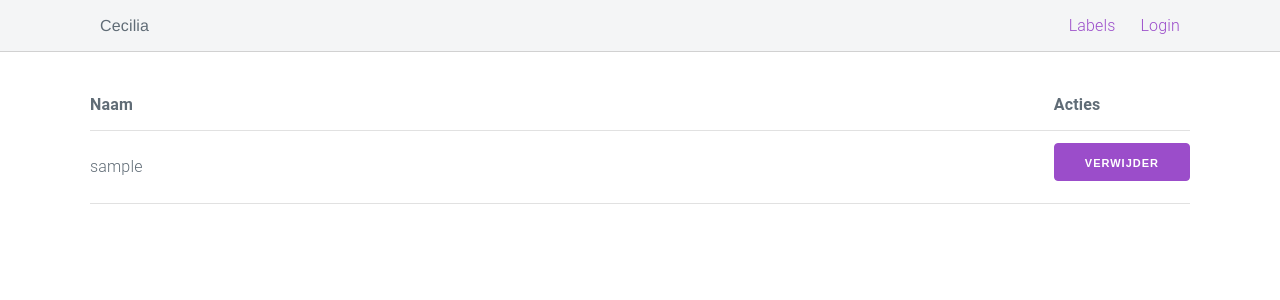
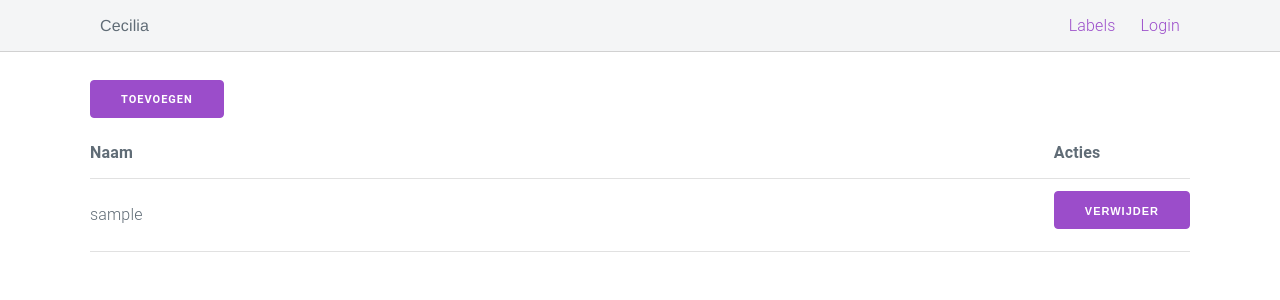
Before and after one commit to seanachaidh/cecilia, a Django app: page /musicmix/admin/users in a window 1280 px wide. Shown: the top 300 px of the page. Run offline with Django 4.2, Linux system fonts and the light colour scheme; tables that the repository leaves empty hold one stand-in row (values such as "Sample post").

Commit message:
users bijwerken

```diff
--- a/musicmix/templates/musicmix/user_table.html
+++ b/musicmix/templates/musicmix/user_table.html
@@ -1,5 +1,8 @@
 {% extends 'musicmix/base.html' %}
 {% block content %}
+    <div class="row">
+        <a href="{% url 'creatuser' %}" class="button">Toevoegen</a>
+    </div>
     <div class="row">
         <table class="table">
             <thead>
```
